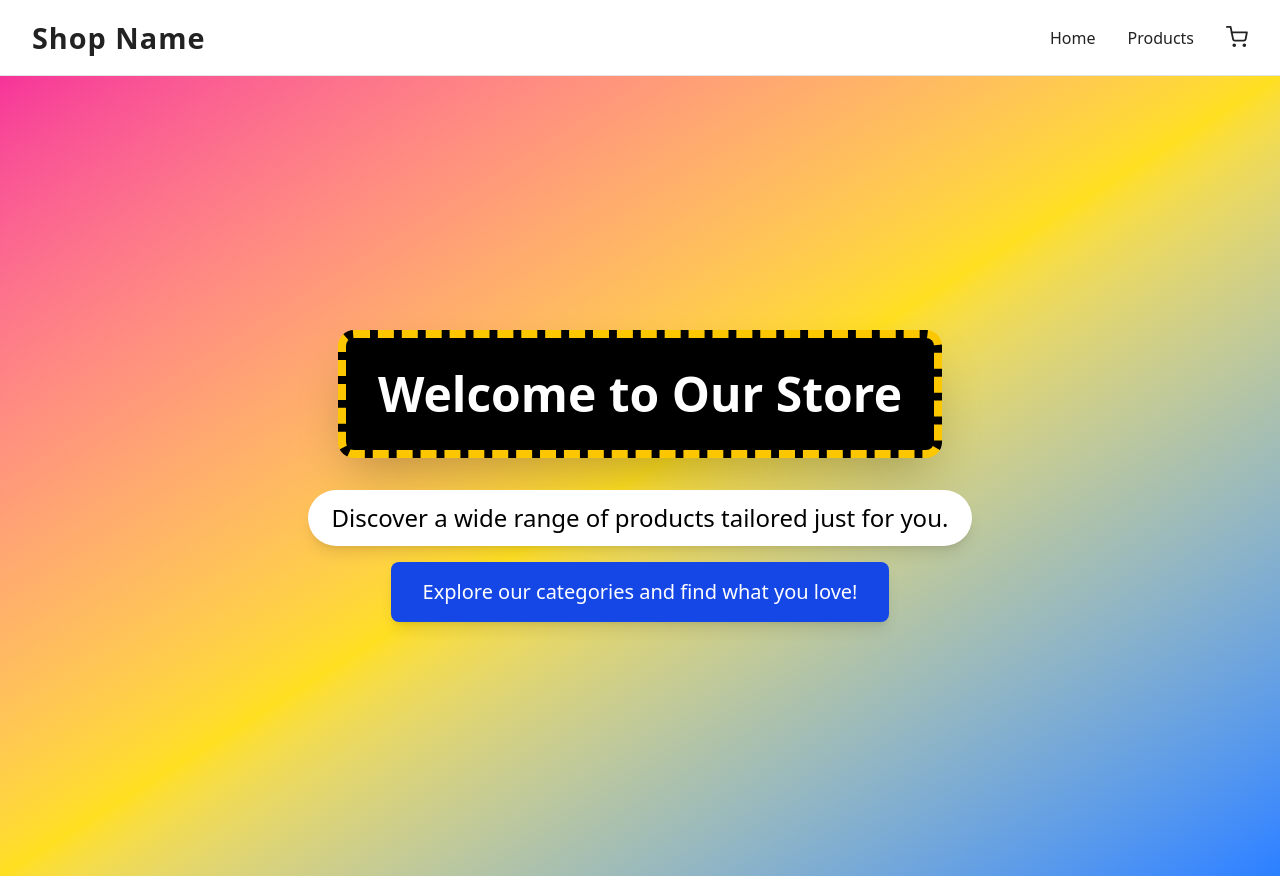
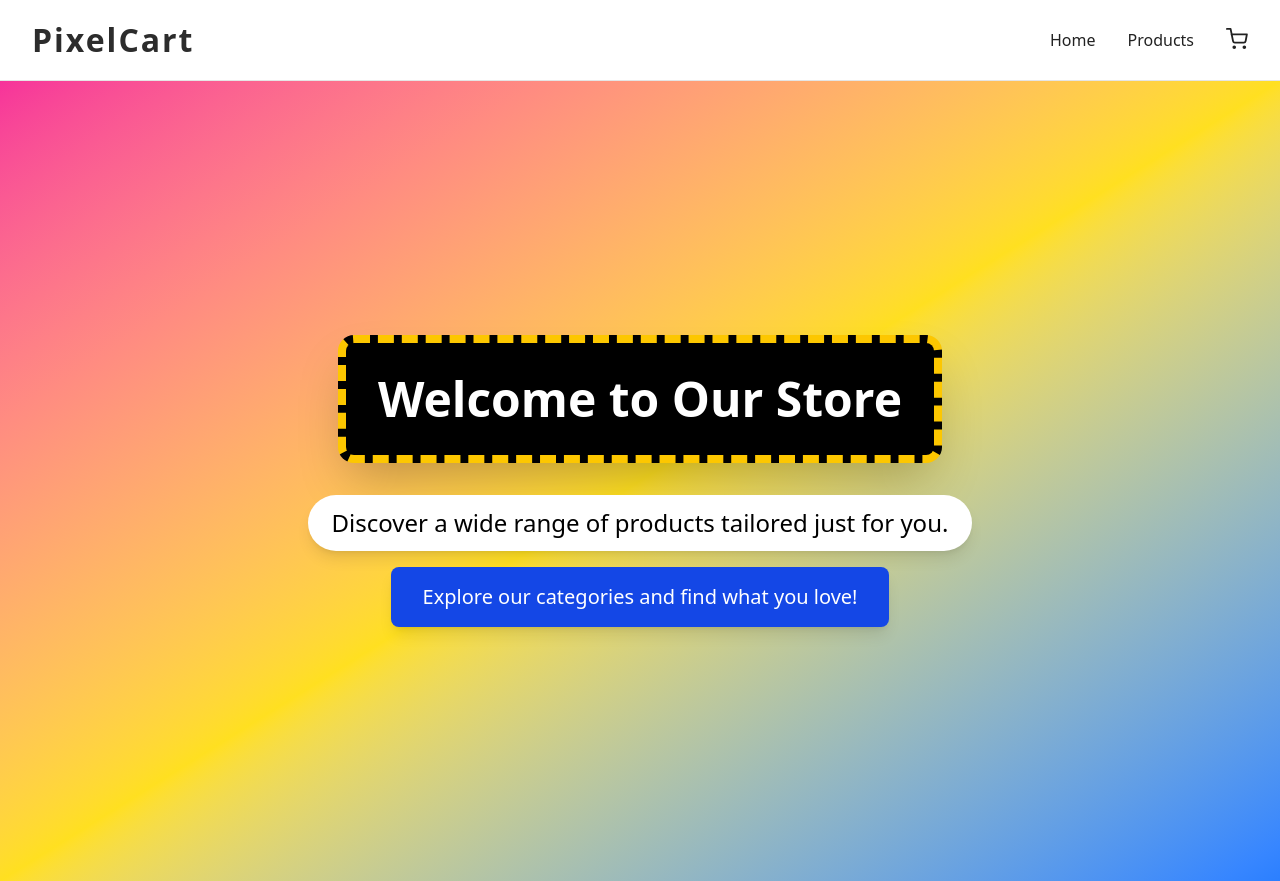
Before and after one commit to blitheryjibits/E-store, a React (Vite) app: page / in a window 1280 px wide. Built offline with nearby package versions, Linux system fonts and the light colour scheme.

Commit message:
Changed: shop name to PixelCart and added styles

```diff
--- a/src/components/Header/Header.jsx
+++ b/src/components/Header/Header.jsx
@@ -8,7 +8,7 @@ export default function Header() {
   return (
     <>
       <header className={`${styles.appHeader} sticky top-0 z-50`}>
-        <div className={styles.headerLogo}>Shop Name</div>
+        <div className={styles.headerLogo}>PixelCart</div>
         <nav className={styles.headerNav}>
           <ul className={styles.navList}>
             <li>
--- a/src/components/Header/Header.module.css
+++ b/src/components/Header/Header.module.css
@@ -8,10 +8,10 @@
 }
 
 .headerLogo {
-  font-size: 1.8rem;
+  font-size: 2rem;
   font-weight: bold;
-  color: #222;
-  letter-spacing: 1px;
+  color: #2c2c2c;
+  letter-spacing: 2px;
 }
 
 .headerNav {
```
